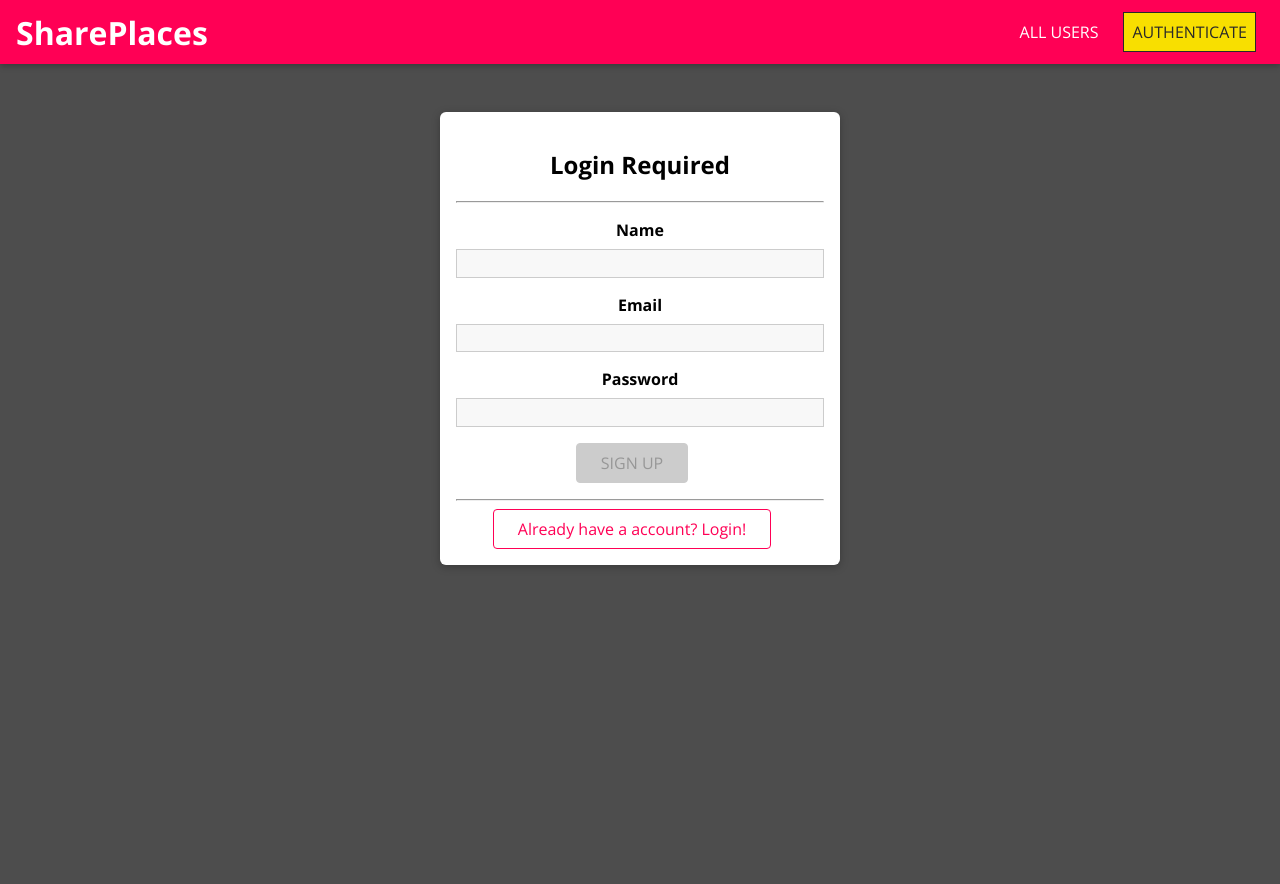
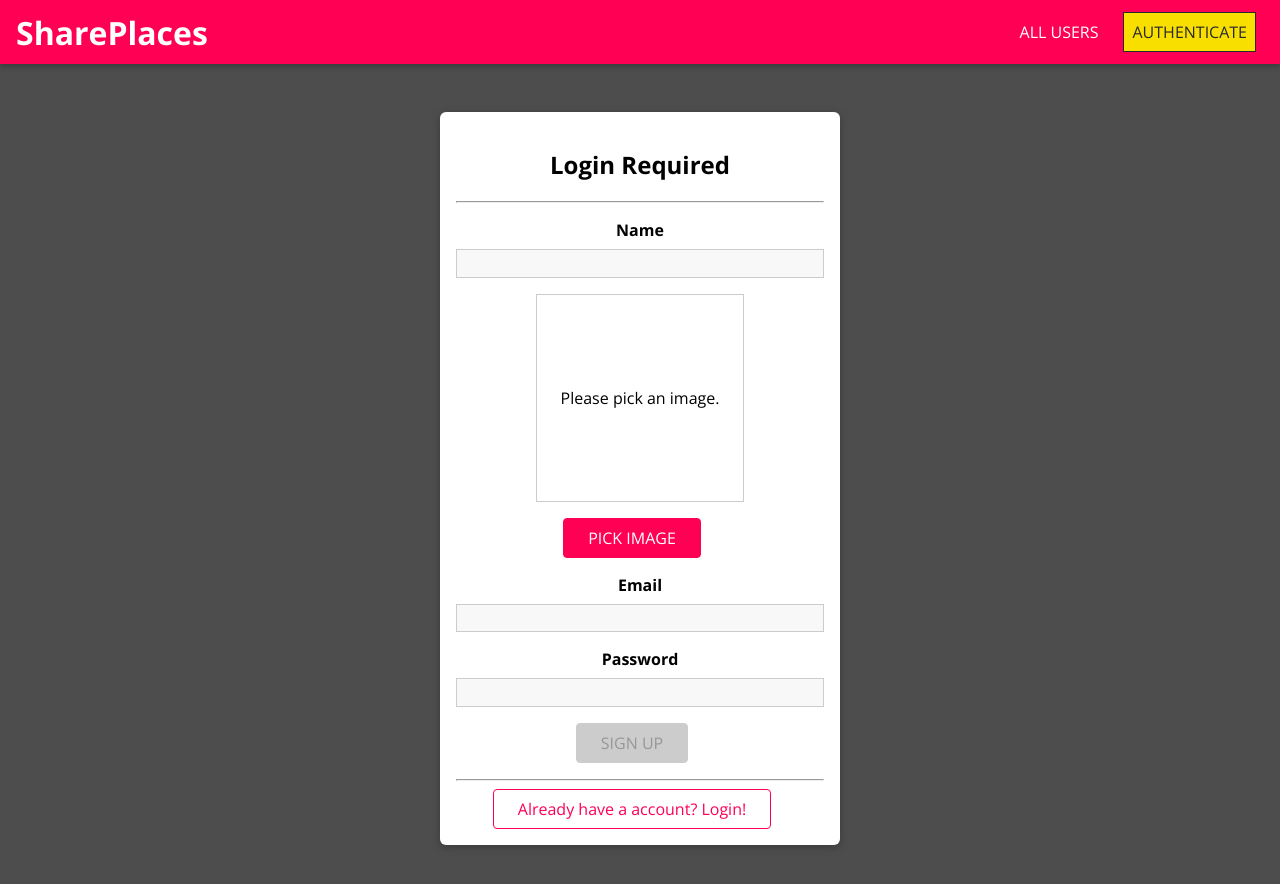
Before and after one commit to sanchit36/share-places-frontend, a React (Create React App) app: page /auth in a window 1280 px wide. Both pictures are taken after a click on the button "Don't have an account? Sign up!". Shown: the top 884 px of the page. Before the commit the page ends 800 px from the top, so only its background shows below. Built offline with nearby package versions, Linux system fonts and the light colour scheme; no server answers.

Commit message:
file upload component added and connected to backend

```diff
--- a/src/places/components/PlaceItem.js
+++ b/src/places/components/PlaceItem.js
@@ -76,7 +76,10 @@
         <Card className='place-item__content'>
           {isLoading && <LoadingSpinner asOverlay />}
           <div className='place-item__image'>
-            <img src={props.image} alt={props.title} />
+            <img
+              src={`http://localhost:5000/${props.image}`}
+              alt={props.title}
+            />
           </div>
           <div className='place-item__info'>
             <h2>{props.title}</h2>
--- a/src/places/pages/NewPlace.js
+++ b/src/places/pages/NewPlace.js
@@ -13,6 +13,7 @@
 import ErrorModal from '../../shared/components/UIElements/ErrorModal';
 import LoadingSpinner from '../../shared/components/UIElements/LoadingSpinner/LoadingSpinner';
 import { AuthContext } from '../../shared/content/auth-context';
+import ImageUpload from '../../shared/components/FormElements/ImageUpload/ImageUpload';
 
 const NewPlace = () => {
   const auth = useContext(AuthContext);
@@ -31,6 +32,10 @@
         value: '',
         isValid: false,
       },
+      image: {
+        value: null,
+        isValid: false,
+      },
     },
     false
   );
@@ -41,19 +46,14 @@
     event.preventDefault();
 
     try {
-      await sendRequest(
-        'http://localhost:5000/api/places',
-        'POST',
-        JSON.stringify({
-          title: formState.inputs.title.value,
-          description: formState.inputs.description.value,
-          address: formState.inputs.address.value,
-          creator: auth.userId,
-        }),
-        {
-          'Content-Type': 'application/json',
-        }
-      );
+      const formData = new FormData();
+      formData.append('title', formState.inputs.title.value);
+      formData.append('description', formState.inputs.description.value);
+      formData.append('address', formState.inputs.address.value);
+      formData.append('creator', auth.userId);
+      formData.append('image', formState.inputs.image.value);
+
+      await sendRequest('http://localhost:5000/api/places', 'POST', formData);
       history.push('/');
     } catch (error) {}
   };
@@ -88,7 +88,12 @@
           errorText='Please enter a valid Address'
           onInput={inputHandler}
         />
-
+        <ImageUpload
+          id='image'
+          center
+          onInput={inputHandler}
+          errorText='Please enter a valid image'
+        />
         <Button type='submit' disabled={!formState.isValid}>
           ADD PLACE
         </Button>
--- /dev/null
+++ b/src/shared/components/FormElements/ImageUpload/ImageUpload.css
@@ -0,0 +1,23 @@
+.image-upload.center {
+  display: flex;
+  justify-content: center;
+  align-items: center;
+  flex-direction: column;
+}
+
+.image-upload__preview {
+  width: 13rem;
+  height: 13rem;
+  border: 1px solid #ccc;
+  display: flex;
+  justify-content: center;
+  align-items: center;
+  text-align: center;
+  margin-bottom: 1rem;
+}
+
+.image-upload__preview img {
+  width: 100%;
+  height: 100%;
+  object-fit: cover;
+}
--- /dev/null
+++ b/src/shared/components/FormElements/ImageUpload/ImageUpload.js
@@ -0,0 +1,67 @@
+import React, { useRef, useState, useEffect } from 'react';
+
+import Button from '../Button/Button';
+import './ImageUpload.css';
+
+const ImageUpload = (props) => {
+  const [file, setFile] = useState();
+  const [previewUrl, setPreviewUrl] = useState();
+  const [isValid, setIsValid] = useState(true);
+  const filePickerRef = useRef(null);
+
+  const pickHandler = (event) => {
+    let pickedFile;
+    let fileIsValid = isValid;
+    if (event.target.files && event.target.files.length === 1) {
+      pickedFile = event.target.files[0];
+      setFile(pickedFile);
+      setIsValid(true);
+      fileIsValid = true;
+    } else {
+      setFile();
+      setIsValid(false);
+      fileIsValid = false;
+    }
+    props.onInput(props.id, pickedFile, fileIsValid);
+  };
+
+  const pickImageHandler = () => {
+    filePickerRef.current.click();
+  };
+
+  useEffect(() => {
+    if (!file) {
+      return setPreviewUrl();
+    }
+    const fileReader = new FileReader();
+    fileReader.onload = () => {
+      setPreviewUrl(fileReader.result);
+    };
+    fileReader.readAsDataURL(file);
+  }, [file]);
+
+  return (
+    <div className='form-control'>
+      <input
+        id={props.id}
+        ref={filePickerRef}
+        style={{ display: 'none' }}
+        type='file'
+        accept='.jpg,.png,.jpeg'
+        onChange={pickHandler}
+      />
+      <div className={`image-upload ${props.center && 'center'}`}>
+        <div className='image-upload__preview'>
+          {previewUrl && <img src={previewUrl} alt='Preview' />}
+          {!previewUrl && <p>Please pick an image.</p>}
+        </div>
+        <Button type='button' onClick={pickImageHandler}>
+          PICK IMAGE
+        </Button>
+        {!isValid && <p>{props.errorText}</p>}
+      </div>
+    </div>
+  );
+};
+
+export default ImageUpload;
--- a/src/users/components/UserItem.js
+++ b/src/users/components/UserItem.js
@@ -1,22 +1,22 @@
-import PropTypes from "prop-types";
-import { Link } from "react-router-dom";
+import PropTypes from 'prop-types';
+import { Link } from 'react-router-dom';
 
-import Avatar from "../../shared/components/UIElements/Avatar/Avatar";
-import Card from "../../shared/components/UIElements/Card/Card";
-import "./UserItem.css";
+import Avatar from '../../shared/components/UIElements/Avatar/Avatar';
+import Card from '../../shared/components/UIElements/Card/Card';
+import './UserItem.css';
 
 const UserItem = ({ id, image, name, placeCount }) => {
   return (
-    <li className="user-item">
-      <Card className="user-item__content">
+    <li className='user-item'>
+      <Card className='user-item__content'>
         <Link to={`/${id}/places`}>
-          <div className="user-item__image">
-            <Avatar image={image} alt={name} />
+          <div className='user-item__image'>
+            <Avatar image={`http://localhost:5000/${image}`} alt={name} />
           </div>
-          <div className="user-item__info">
+          <div className='user-item__info'>
             <h2>{name}</h2>
             <h3>
-              {placeCount} {placeCount === 1 ? "Place" : "Places"}
+              {placeCount} {placeCount === 1 ? 'Place' : 'Places'}
             </h3>
           </div>
         </Link>
--- a/src/users/pages/Auth.js
+++ b/src/users/pages/Auth.js
@@ -1,6 +1,7 @@
 import React, { useContext, useState } from 'react';
 
 import Button from '../../shared/components/FormElements/Button/Button';
+import ImageUpload from '../../shared/components/FormElements/ImageUpload/ImageUpload';
 import Input from '../../shared/components/FormElements/Input/Input';
 import Card from '../../shared/components/UIElements/Card/Card';
 import ErrorModal from '../../shared/components/UIElements/ErrorModal';
@@ -40,6 +41,7 @@
         {
           ...formState.inputs,
           name: undefined,
+          image: undefined,
         },
         formState.inputs.email.isValid && formState.inputs.password.isValid
       );
@@ -49,6 +51,10 @@
           ...formState.inputs,
           name: {
             value: '',
+            isValid: false,
+          },
+          image: {
+            value: null,
             isValid: false,
           },
         },
@@ -78,18 +84,18 @@
       } catch (error) {}
     } else {
       try {
+        const formData = new FormData();
+        formData.append('name', formState.inputs.name.value);
+        formData.append('email', formState.inputs.email.value);
+        formData.append('password', formState.inputs.password.value);
+        formData.append('image', formState.inputs.image.value);
+
         const responseData = await sendRequest(
           'http://localhost:5000/api/users/signup',
           'POST',
-          JSON.stringify({
-            name: formState.inputs.name.value,
-            email: formState.inputs.email.value,
-            password: formState.inputs.password.value,
-          }),
-          {
-            'Content-Type': 'application/json',
-          }
+          formData
         );
+
         auth.login(responseData.user.id);
       } catch (error) {}
     }
@@ -115,7 +121,14 @@
               onInput={inputHandler}
             />
           )}
-
+          {!isLoginMode && (
+            <ImageUpload
+              id='image'
+              center
+              onInput={inputHandler}
+              errorText='Please enter a valid image'
+            />
+          )}
           <Input
             id='email'
             element='input'
```
